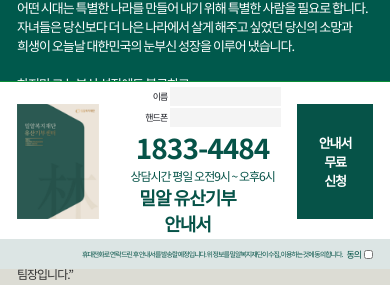
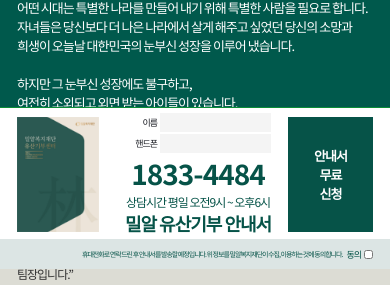
Before and after one commit to chkue2/miral, a plain HTML site: page index.html in a window 390 px wide. Shown: the part 575-860 px from the top of the page. Drawn offline with nearby package versions, Linux system fonts and the light colour scheme.

Commit message:
update11

```diff
--- a/resource/css/index.css
+++ b/resource/css/index.css
@@ -268,7 +268,7 @@
   .main .main__section.s07 .main__container .main__right .left__middle{font-size: 28px;line-height: unset; color: #065348; text-decoration: none; font-weight: 800; text-align: center;}
   .main .main__section.s07 .main__container .main__right .left__bottom{font-size: 12px; color: #065348; text-align: center;}
   .main .main__section.s07 .main__container .main__right{display: flex; align-items: center; justify-content: flex-end;}
-  .main .main__section.s07 .main__container .main__right .right__title{font-size: 18px; line-height: unset;}
+  .main .main__section.s07 .main__container .main__right .right__title{font-size: 18px; line-height: unset; margin-right: 0;}
   .main .main__section.s07 .main__container .main__right .right__form{display: flex; flex-direction: column;}
   .main .main__section.s07 .main__container .main__right .right__form .form__item{display: flex; justify-content: space-between; align-items: center;}
   .main .main__section.s07 .main__container .main__right .right__form .form__item + .form__item{margin-top: 2px;}
```
